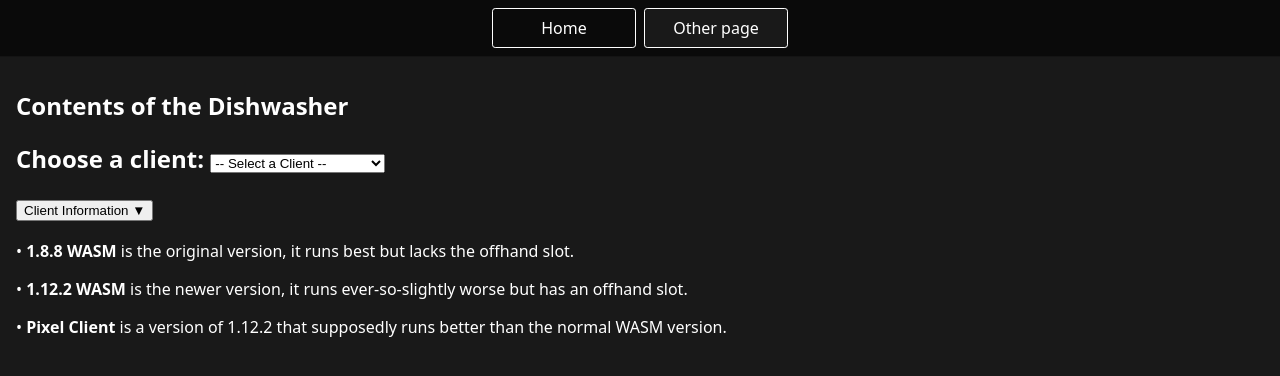
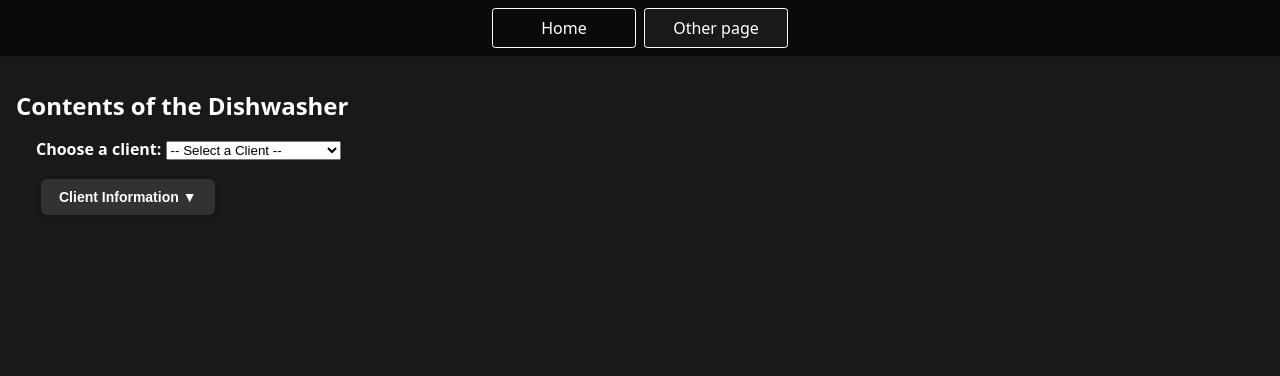
Before and after one commit to oshyfraz/ThePortal, a website: page page2.html in a window 1280 px wide. Drawn offline with Linux system fonts and the light colour scheme.

Commit message:
Update styles.css
Made the webpage look nicer, and less harsh on the eyes.
Even added an animation!

```diff
--- a/styles.css
+++ b/styles.css
@@ -44,3 +44,47 @@ h1 {
   font-weight: bold;
   font-size: 1.5rem;
 }
+
+h2 {
+    font-size: 16px;
+    margin-left: 20px;
+}
+
+.dropdown-btn {
+  background: rgb(50, 50, 50);
+  color: white;
+  border: none;
+  margin-left: 25px;
+  padding: 10px 18px;
+  font-size: 14px;
+  font-weight: bold;
+  border-radius: 6px;
+  cursor: pointer;
+  transition: background 0.3s ease, transform 0.1s ease;
+  box-shadow: 0 4px 6px rgba(0, 0, 0, 0.1);
+}
+
+.dropdown-btn:hover {
+  background: rgb(75, 75, 75);
+}
+
+.dropdown-btn:active {
+  transform: scale(0.98);
+}
+
+.info-content {
+  margin-left: 25px;
+  max-height: 0;
+  overflow: hidden;
+  transition: max-height 0.4s ease-out, padding 0.4s ease;
+  padding: 0 25px;
+  max-width: 75%;
+  color: rgb(175, 175, 175);
+}
+
+.info-content.open {
+  margin-left: 25px;
+  max-height: 200px;
+  max-width: 75%;
+  padding: 10px;
+}
```
